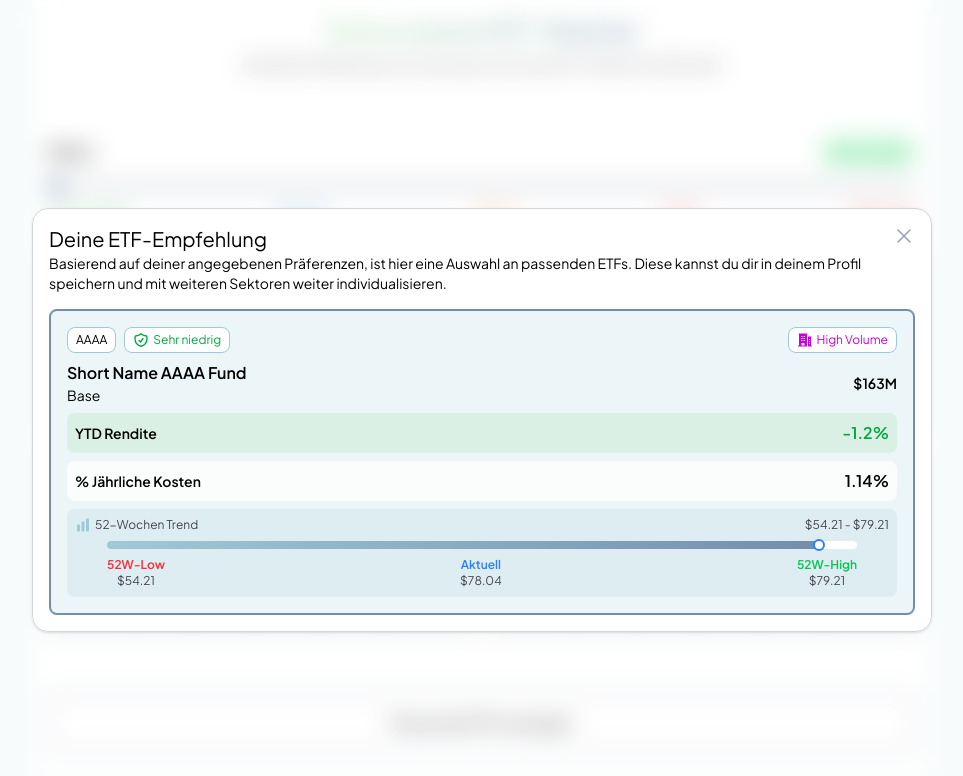
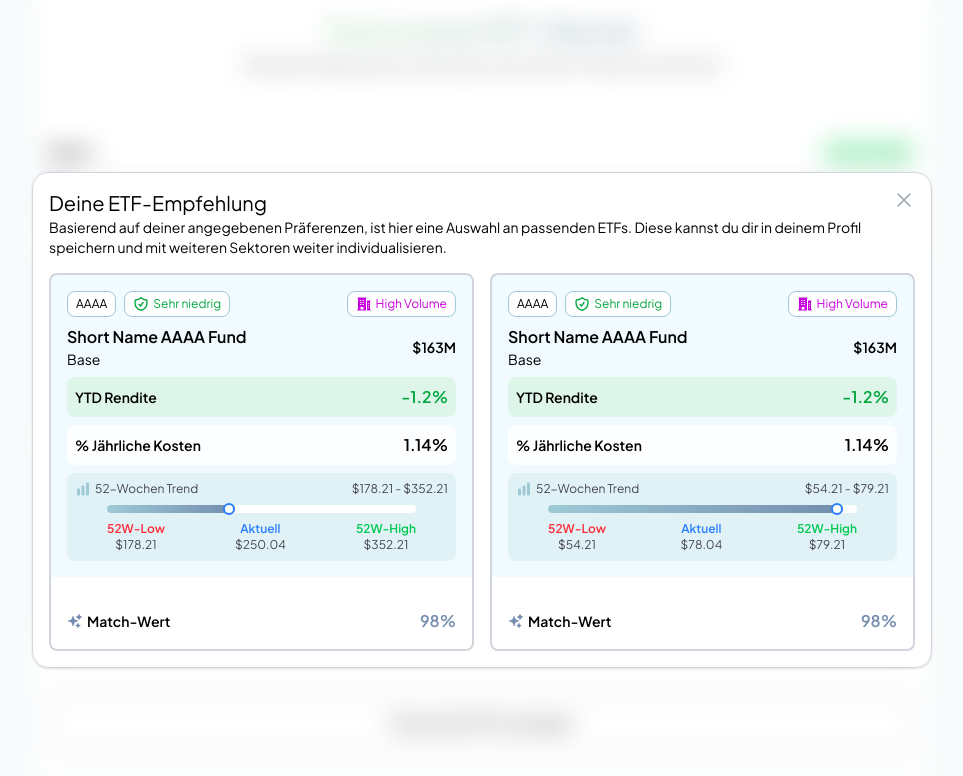
Before and after one commit to KyleKreuter/6ProzentRendite-frontend, a React (Vite) app: page / in a window 1280 px wide. Both pictures are taken after a click on the button "Passende ETFs anzeigen". Shown: the part 394-1170 px from the top of the page, without its empty margins (158-1121 px from the left). Built offline with nearby package versions, Linux system fonts and the light colour scheme.

Commit message:
"Refine ETFCard styling, adjust percentage indicator logic, and update ETFMatcherResultModal layout with improved content display"

```diff
--- a/src/modal/matcher/ETFMatcherResultModal.jsx
+++ b/src/modal/matcher/ETFMatcherResultModal.jsx
@@ -7,8 +7,21 @@ const ETFMatcherResultModal = ({onExit}) => {
         <DefaultModal title={"Deine ETF-Empfehlung"}
                       subtitle={"Basierend auf deiner angegebenen Präferenzen, ist hier eine Auswahl an passenden ETFs. Diese kannst du dir in deinem Profil speichern und mit weiteren Sektoren weiter individualisieren."}
                       onExit={() => onExit && onExit()}>
-            <div className={"flex gap-4 flex-col"}>
+            <div className={"flex gap-4"}>
                 <ETFCard etf={{
+                    fundSymbol: "AAAA",
+                    fundShortName: "Short Name AAAA Fund",
+                    fundCategory: "Base",
+                    totalNetAssets: 163,
+                    risk: "LOW",
+                    size: "High Volume",
+                    returnYTD: -1.2,
+                    _52wLow: 178.21,
+                    _52wHigh: 352.21,
+                    _50dAve: 250.04,
+                    costsPerYear: 1.14,
+                    matchToFoci: 98
+                }}/>                <ETFCard etf={{
                     fundSymbol: "AAAA",
                     fundShortName: "Short Name AAAA Fund",
                     fundCategory: "Base",
@@ -20,7 +33,7 @@ const ETFMatcherResultModal = ({onExit}) => {
                     _52wHigh: 79.21,
                     _50dAve: 78.04,
                     costsPerYear: 1.14,
-                    matchToFoci: 0.98
+                    matchToFoci: 98
                 }}/>
             </div>
         </DefaultModal>
--- a/src/modal/matcher/components/ETFCard.jsx
+++ b/src/modal/matcher/components/ETFCard.jsx
@@ -1,7 +1,6 @@
 import React from 'react';
 import {ShieldCheckIcon} from "@heroicons/react/24/outline/index.js";
-import {BuildingOffice2Icon, ChartBarIcon} from "@heroicons/react/24/solid/index.js";
-import * as Slider from "@radix-ui/react-slider";
+import {BuildingOffice2Icon, ChartBarIcon, SparklesIcon} from "@heroicons/react/24/solid/index.js";
 
 const RISK_COLORS = {
     "LOW": {
@@ -38,8 +37,8 @@ const ETFCard = ({etf}) => {
 
     return (
         <div
-            className={"w-full rounded-lg border-pastel-blue border-2 flex items-center justify-center flex-col gap-4"}>
-            <div className={"bg-pastel-cyan/20 flex flex-col p-4 w-full gap-2"}>
+            className={"w-full rounded-lg border-gray-300 border-2 flex items-center justify-center flex-col gap-4"}>
+            <div className={"bg-sky-300/10 flex flex-col p-4 w-full gap-2"}>
                 <div className={"flex items-center justify-between w-full"}>
                     <div className={"flex items-center justify-center gap-2"}>
                         <div className={"rounded-lg border bg-white border-pastel-cyan px-2 py-1 text-xs"}>
@@ -85,11 +84,11 @@ const ETFCard = ({etf}) => {
                         <div className="relative h-2 rounded-full bg-white">
                             <div
                                 className={"absolute left-0 top-0 h-2 rounded-full bg-gradient-to-r from-pastel-cyan to-pastel-blue"}
-                                style={{ width: `${percentage}%` }}
+                                style={{width: `${percentage}%`}}
                             />
                             <div
-                                className="absolute top-1/2 w-3 h-3 -translate-y-1/2 translate-x-1/2 rounded-full border-2 border-blue-500 bg-white"
-                                style={{ left: `${percentage-2}%` }}
+                                className="absolute top-1/2 w-3 h-3 -translate-y-1/2 -translate-x-3 rounded-full border-2 border-blue-500 bg-white"
+                                style={{left: `${percentage}%`}}
                             />
                         </div>
 
@@ -110,6 +109,13 @@ const ETFCard = ({etf}) => {
                     </div>
                 </div>
             </div>
+            <div className={"flex items-center justify-between w-full p-4"}>
+                <div className={"flex items-center justify-center gap-1"}>
+                    <SparklesIcon className={"size-4 text-pastel-blue"}/>
+                    <p className={"text-sm font-semibold"}>Match-Wert</p>
+                </div>
+                <p className={"text-pastel-blue font-semibold"}>{etf.matchToFoci}%</p>
+            </div>
         </div>
     );
 };
```
